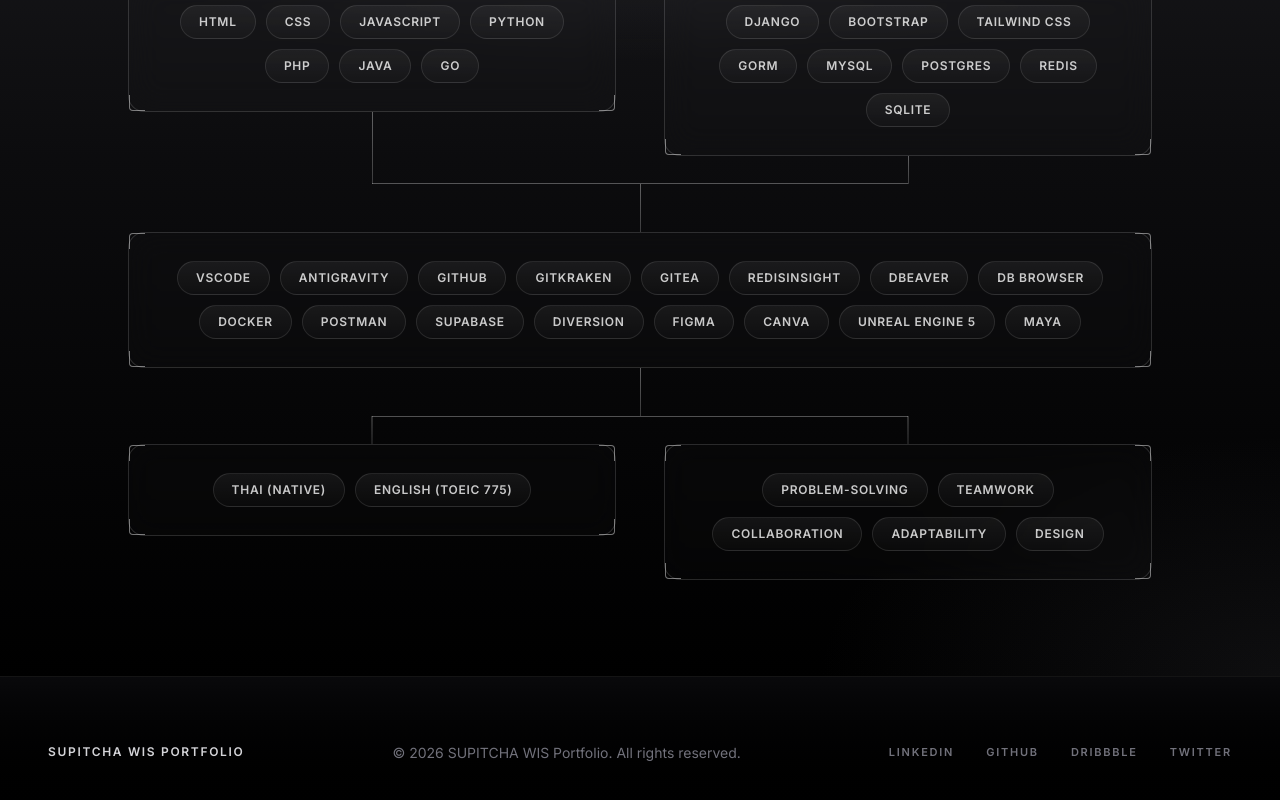
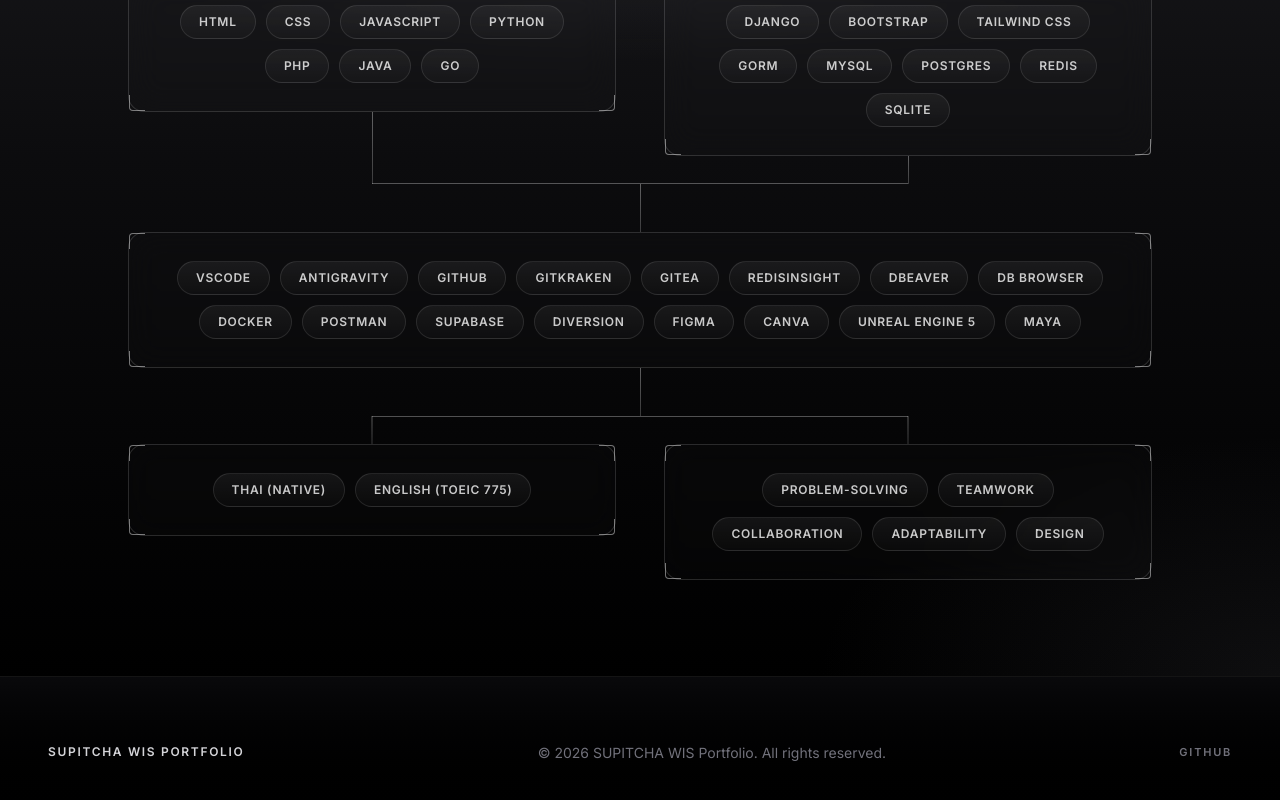
Before and after one commit to WHY2BX/portfolio, a Next.js app: page /about in a window 1280 px wide. Shown: the part 923-1723 px from the top of the page. Built offline with nearby package versions, Linux system fonts and the light colour scheme.

Commit message:
fix footer

```diff
--- a/src/components/Footer.tsx
+++ b/src/components/Footer.tsx
@@ -1,10 +1,7 @@
 import Link from "next/link";
 
 const socialLinks = [
-  { label: "LINKEDIN", href: "https://linkedin.com" },
-  { label: "GITHUB", href: "https://github.com" },
-  { label: "DRIBBBLE", href: "https://dribbble.com" },
-  { label: "TWITTER", href: "https://twitter.com" },
+  { label: "GITHUB", href: "https://github.com/WHY2BX" },
 ];
 
 export default function Footer() {
```
